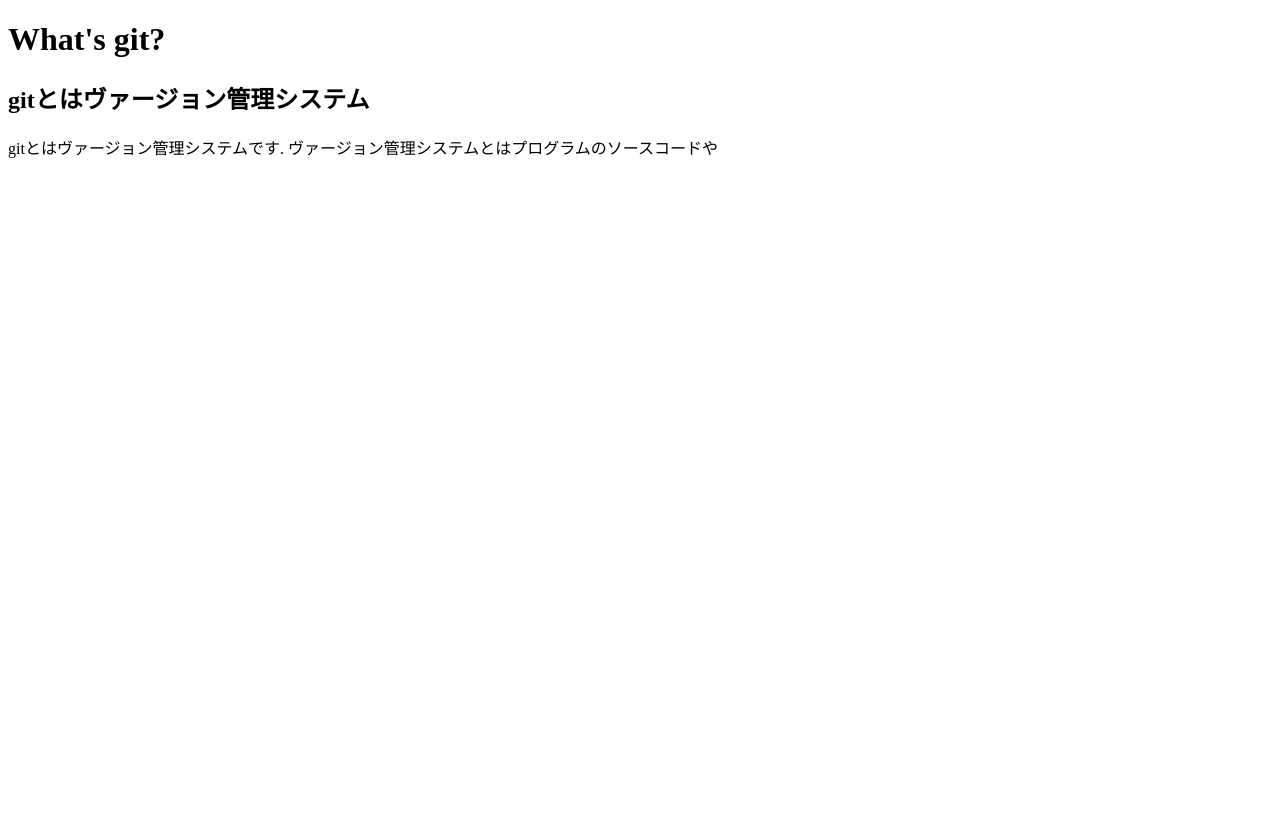
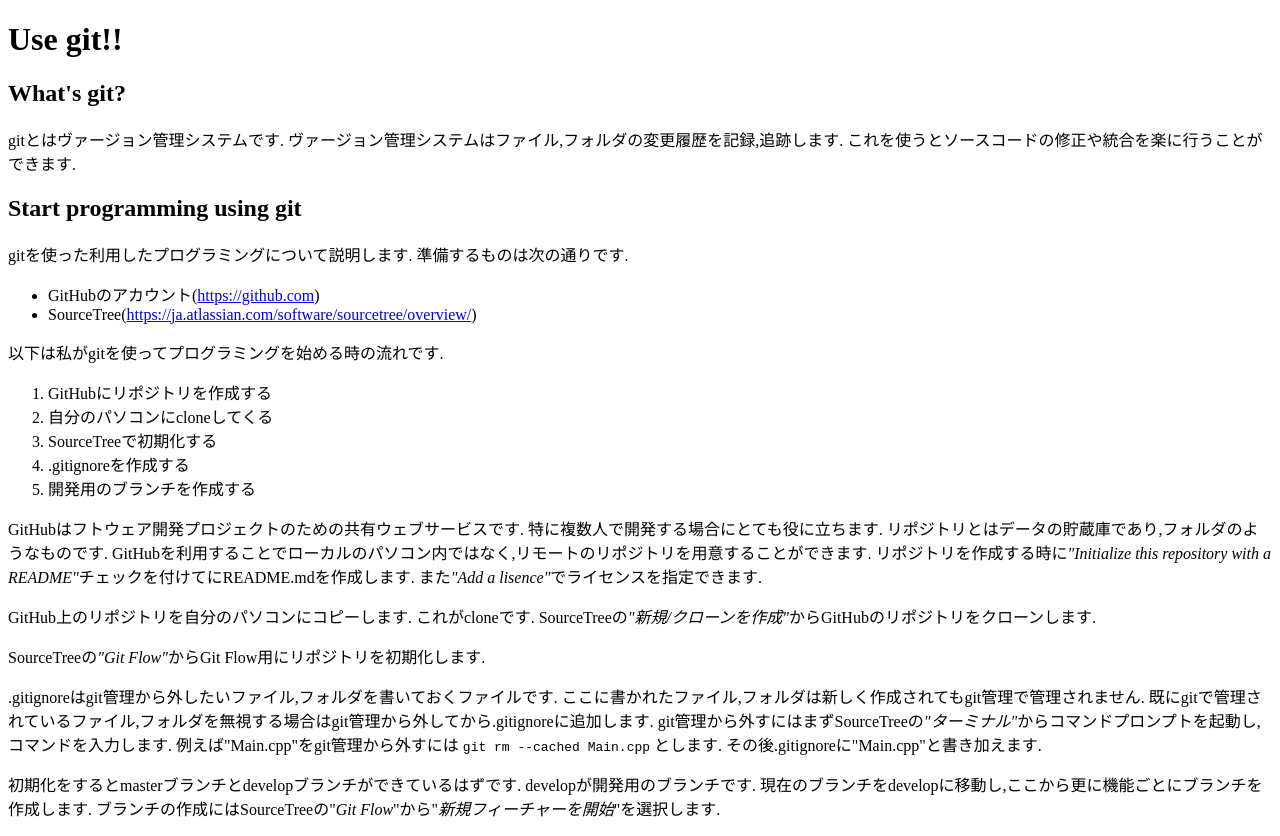
Before and after one commit to aruneko/SAMITWebpage, a plain HTML site: page index.html in a window 1280 px wide. Before the commit the page ends 800 px from the top, so only its background shows below. Drawn offline with Linux system fonts and the light colour scheme.

Commit message:
Update index.html

```diff
--- a/index.html
+++ b/index.html
@@ -6,14 +6,51 @@
   </head>
   <body>
     <heaer>
-      <h1>What's git?</h1>
+      <h1>Use git!!</h1>
     </heaer>
     <article>
-      <h2>gitとはヴァージョン管理システム</h2>
-      <p>
-      gitとはヴァージョン管理システムです.
-      ヴァージョン管理システムとはプログラムのソースコードや
-      </p>
+      <h2>What's git?</h2>
+      <p>gitとはヴァージョン管理システムです.
+        ヴァージョン管理システムはファイル,フォルダの変更履歴を記録,追跡します.
+        これを使うとソースコードの修正や統合を楽に行うことができます.</p>
+
+      <h2>Start programming using git</h1>
+      <p>gitを使った利用したプログラミングについて説明します.
+      準備するものは次の通りです.</p>
+      <ul>
+        <li>GitHubのアカウント(<a href="https://github.com">https://github.com</a>)</li>
+        <li>SourceTree(<a href="https://ja.atlassian.com/software/sourcetree/overview/">https://ja.atlassian.com/software/sourcetree/overview/</a>)</li>
+      </ul>
+      <p>以下は私がgitを使ってプログラミングを始める時の流れです.</p>
+      <ol>
+        <li>GitHubにリポジトリを作成する</li>
+        <li>自分のパソコンにcloneしてくる</li>
+        <li>SourceTreeで初期化する</li>
+        <li>.gitignoreを作成する</li>
+        <li>開発用のブランチを作成する</li>
+      </ol>
+      <p>GitHubはフトウェア開発プロジェクトのための共有ウェブサービスです.
+      特に複数人で開発する場合にとても役に立ちます.
+      リポジトリとはデータの貯蔵庫であり,フォルダのようなものです.
+      GitHubを利用することでローカルのパソコン内ではなく,リモートのリポジトリを用意することができます.
+      リポジトリを作成する時に<i>"Initialize this repository with a README"</i>チェックを付けてにREADME.mdを作成します.
+      また<i>"Add a lisence"</i>でライセンスを指定できます.</p>
+      <p>GitHub上のリポジトリを自分のパソコンにコピーします.
+      これがcloneです.
+      SourceTreeの<i>"新規/クローンを作成"</i>からGitHubのリポジトリをクローンします.</p>
+      <p>SourceTreeの<i>"Git Flow"</i>からGit Flow用にリポジトリを初期化します.</p>
+      <p>.gitignoreはgit管理から外したいファイル,フォルダを書いておくファイルです.
+      ここに書かれたファイル,フォルダは新しく作成されてもgit管理で管理されません.
+      既にgitで管理されているファイル,フォルダを無視する場合はgit管理から外してから.gitignoreに追加します.
+      git管理から外すにはまずSourceTreeの<i>"ターミナル"</i>からコマンドプロンプトを起動し,コマンドを入力します.
+      例えば"Main.cpp"をgit管理から外すには
+      <code>git rm --cached Main.cpp</code>
+      とします.
+      その後.gitignoreに"Main.cpp"と書き加えます.</p>
+      <p>初期化をするとmasterブランチとdevelopブランチができているはずです.
+      developが開発用のブランチです.
+      現在のブランチをdevelopに移動し,ここから更に機能ごとにブランチを作成します.
+      ブランチの作成にはSourceTreeの"<i>Git Flow</i>"から"<i>新規フィーチャーを開始</i>"を選択します.</p>
     </article>
   </body>
 </html>
```
